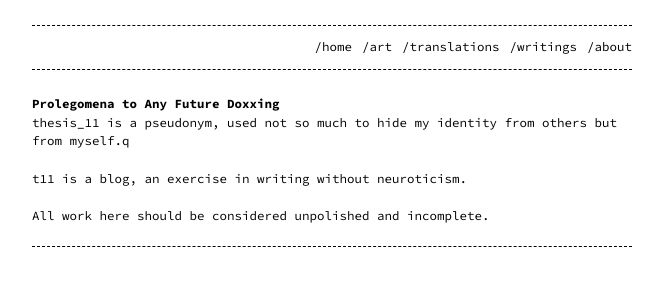
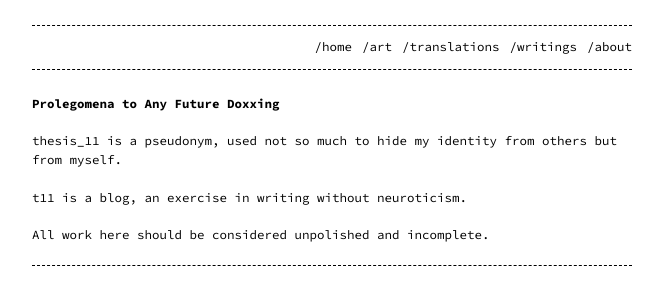
Before and after one commit to t11systems/t11systems.github.io, a Jekyll site: the page built from about.md, in a window 1280 px wide. Shown: the top 305 px of the page, without its empty margins (308-971 px from the left). Built offline with Jekyll 4.4.1, drawn with Linux system fonts in a browser that asks for light colours.

Commit message:
Update about.md

```diff
--- a/about.md
+++ b/about.md
@@ -5,8 +5,8 @@ permalink: /about/
 ---
 
 # Prolegomena to Any Future Doxxing
-
-thesis_11 is a pseudonym, used not so much to hide my identity from others but from myself.q
+&nbsp;
+thesis_11 is a pseudonym, used not so much to hide my identity from others but from myself.
 &nbsp;
 t11 is a blog, an exercise in writing without neuroticism.
 &nbsp;
```
